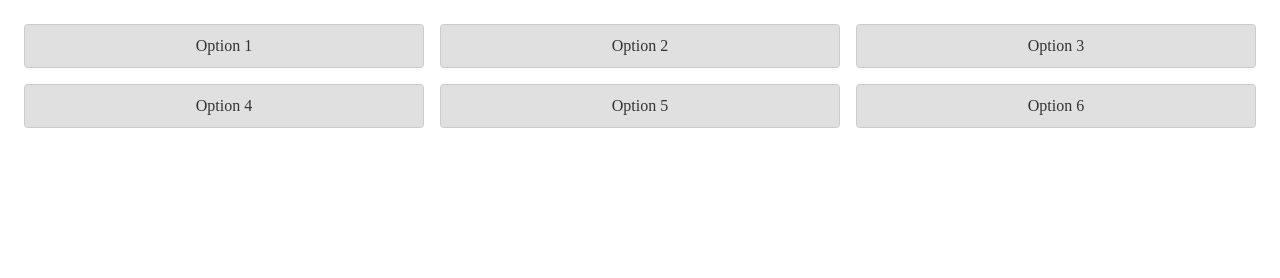
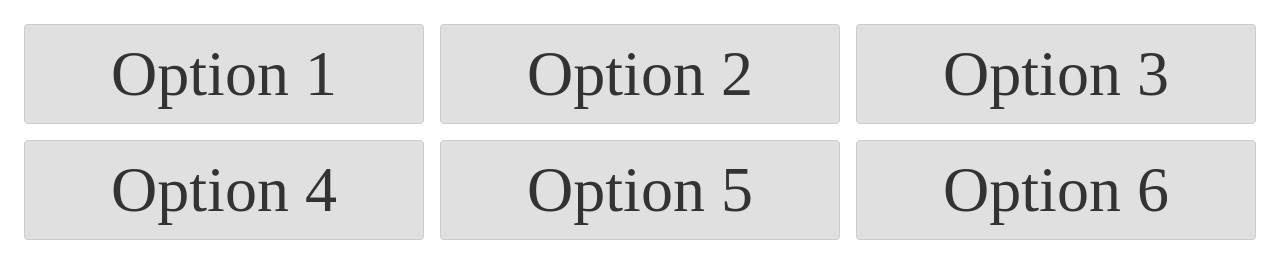
Before and after one commit to piels/license-plates, a plain HTML site: page google.html in a window 1280 px wide. Drawn offline with Linux system fonts and the light colour scheme.

Commit message:
Update google.html

```diff
--- a/google.html
+++ b/google.html
@@ -8,6 +8,7 @@
   grid-template-columns: repeat(3, 1fr); /* Creates a 3-column grid */
   gap: 1rem; /* Space between grid items */
   padding: 1rem;
+  font-size: 5vw;
 }
 
 .toggle-btn {
```
